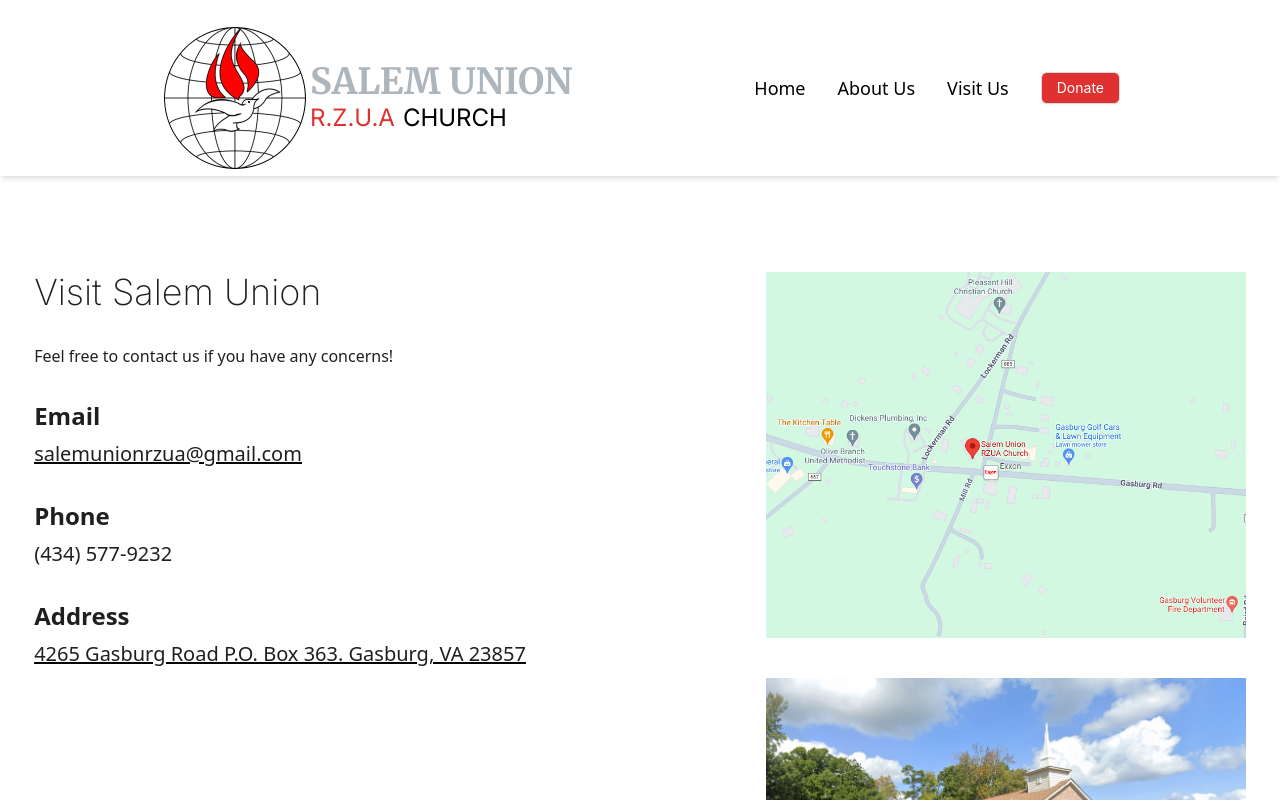
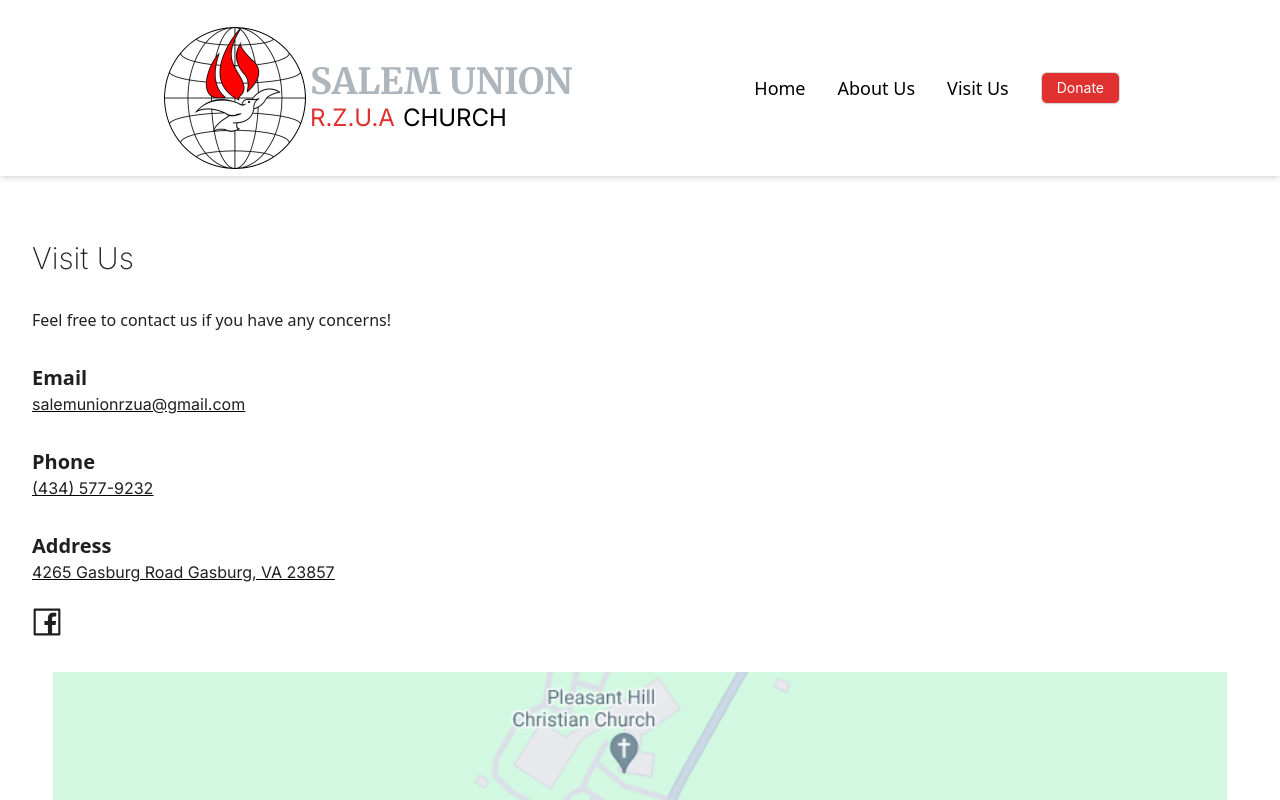
Before and after one commit to Shawnm4/salemunion, a React (Vite) app: page /visit in a window 1280 px wide. Shown: the top 800 px of the page. Built offline with nearby package versions, Linux system fonts and the light colour scheme; a web font is replaced by a local one.

Commit message:
visit page completed

```diff
--- a/src/Layout/Pages/VisitUs.tsx
+++ b/src/Layout/Pages/VisitUs.tsx
@@ -1,6 +1,7 @@
 import { useLocation } from "react-router-dom";
 import Footer from "./Footer";
 import { useEffect } from "react";
+import { FacebookOutlined } from "@ant-design/icons";
 
 export default function VisitUs() {
   const { pathname } = useLocation();
@@ -9,7 +10,71 @@ export default function VisitUs() {
     window.scrollTo(0, 0);
   }, [pathname]);
   return (
-    <div className="mt-24  ">
+    <>
+      {/*Phone  */}
+      <div className=" ml-8 mt-16">
+        <div
+          style={{ fontFamily: "Inter", fontWeight: "200" }}
+          className="text-3xl"
+        >
+          Visit Us
+        </div>
+        <div className="text-1xl mt-8">
+          Feel free to contact us if you have any concerns!
+        </div>
+        <div className="text-xl font-bold mt-8">Email</div>
+        <div>
+          <p
+            style={{ fontFamily: "Inter", fontWeight: "200" }}
+            className=" underline "
+          >
+            <a href="mailto:salemunionrzua@gmail.com">
+              <strong>salemunionrzua@gmail.com</strong>
+            </a>
+          </p>
+        </div>
+        <div className="text-xl font-bold mt-8">Phone</div>
+        <div>
+          <p
+            style={{ fontFamily: "Inter", fontWeight: "200" }}
+            className=" underline "
+          >
+            <a href="tel:434-577-9232">
+              <strong>(434) 577-9232</strong>
+            </a>
+          </p>
+        </div>
+        <div className="text-xl font-bold mt-8">Address</div>
+        <div>
+          <p
+            style={{ fontFamily: "Inter", fontWeight: "200" }}
+            className=" underline "
+          >
+            <a
+              href="https://www.google.com/maps/place/Salem+Union+RZUA+Church/@36.5673515,-77.8984712,17z/data=!3m1!4b1!4m6!3m5!1s0x89ae0717302eee5b:0xc392a35b7c8e986a!8m2!3d36.5673472!4d-77.8958963!16s%2Fg%2F1tjwjmcd?entry=ttu"
+              target="_blank"
+              rel="noreferrer"
+            >
+              <strong>4265 Gasburg Road Gasburg, VA 23857</strong>
+            </a>
+          </p>
+        </div>
+        <div className="text-3xl mt-5 ">
+          <a href=" https://www.facebook.com/SalemUnionRZUA" target="_blank">
+            <FacebookOutlined />
+          </a>
+        </div>
+      </div>
+      <div className="flex justify-center mt-8">
+        <img className="w-11/12" src="map.png" alt="gpsmap" />
+      </div>
+      <div className="flex justify-center mt-8 mb-8">
+        <img className="w-11/12" src="SALEM.png" alt="gpsmap" />
+      </div>
+      <Footer />
+
+      {/* Desktop */}
+      <div className="mt-24 hidden ">
         <main className="flex justify-center gap-60 mb-16">
           <section className="">
             <p
@@ -56,5 +121,6 @@ export default function VisitUs() {
         </main>
         <Footer />
       </div>
+    </>
   );
 }
```
Lines whose indentation alone changed are shown as unchanged.
